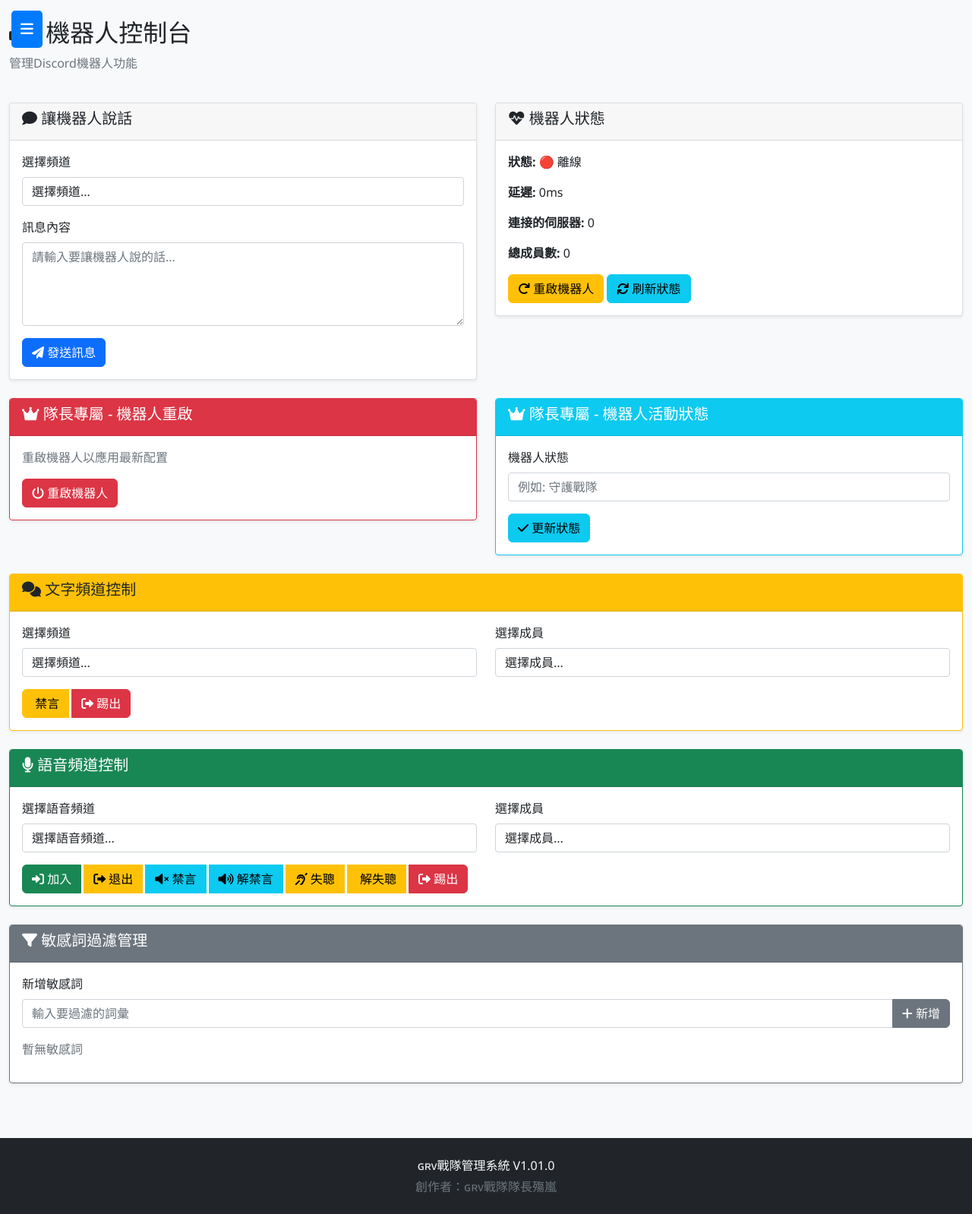
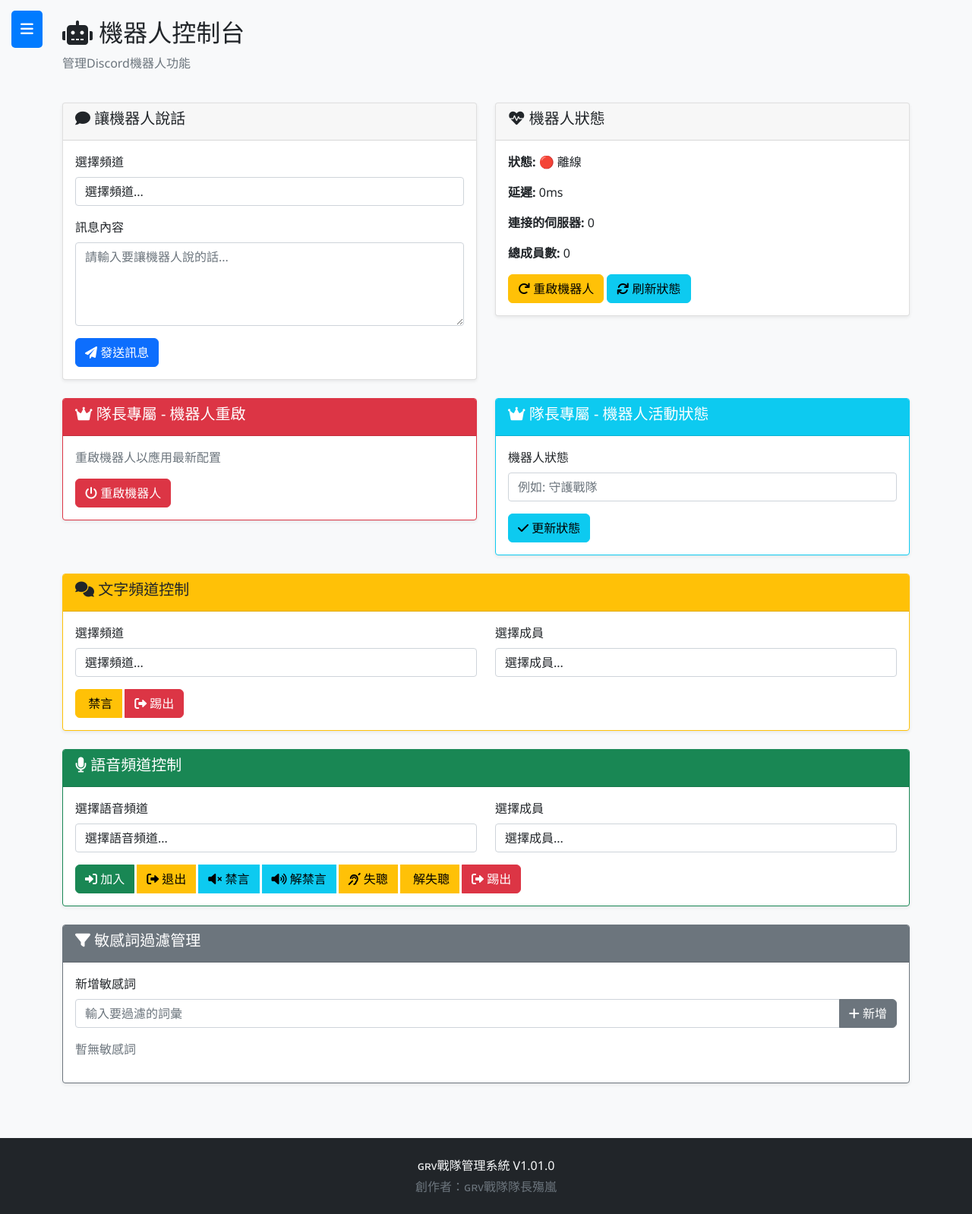
Before and after one commit to npcname1hacker-lgtm/grv-team-bot, a Flask app: page /bot-control in a window 1280 px wide. Shown: the part 56-1654 px from the top of the page at 76% size. Run offline with Flask 3, Linux system fonts and the light colour scheme; a user stored in the database is signed in; data that the repository does not hold is empty.

Commit message:
Adjust menu display to fit within container boundaries
Revert main container from `container-fluid` to `container` in base.html to ensure menu items are displayed with proper padding and width constraints within the application's layout.

Replit-Commit-Author: Agent
Replit-Commit-Session-Id: e41e8751-e4d3-4ac6-8076-65705cfc8555
Replit-Commit-Checkpoint-Type: full_checkpoint
Replit-Commit-Event-Id: 555dccf7-e5cf-4271-b8b8-3b4fbabc4dd9
Replit-Commit-Screenshot-Url: https://storage.googleapis.com/screenshot-production-us-central1/7f6637f4-ef7a-4ac8-a722-6d7bd032e202/e41e8751-e4d3-4ac6-8076-65705cfc8555/x8mYDJ4

```diff
--- a/web/templates/base.html
+++ b/web/templates/base.html
@@ -71,7 +71,7 @@
     </nav>
     {% endif %}
 
-    <main class="container-fluid mt-4">
+    <main class="container mt-4">
         {% with messages = get_flashed_messages(with_categories=true) %}
             {% if messages %}
                 {% for category, message in messages %}
```
Also changed, not shown: attached_assets/Screenshot_20251201_165011_Replit_1764579082452.jpg (added).
